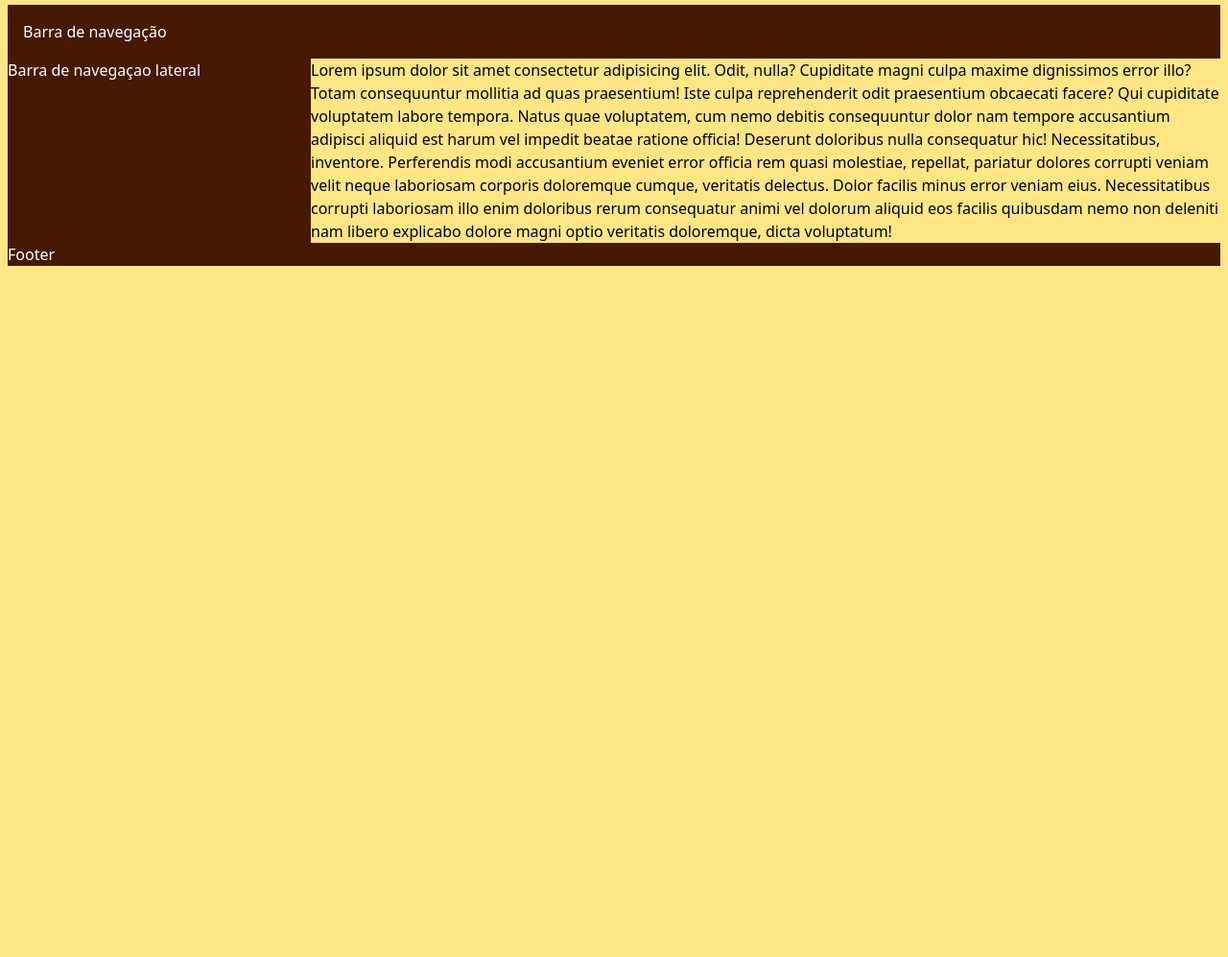
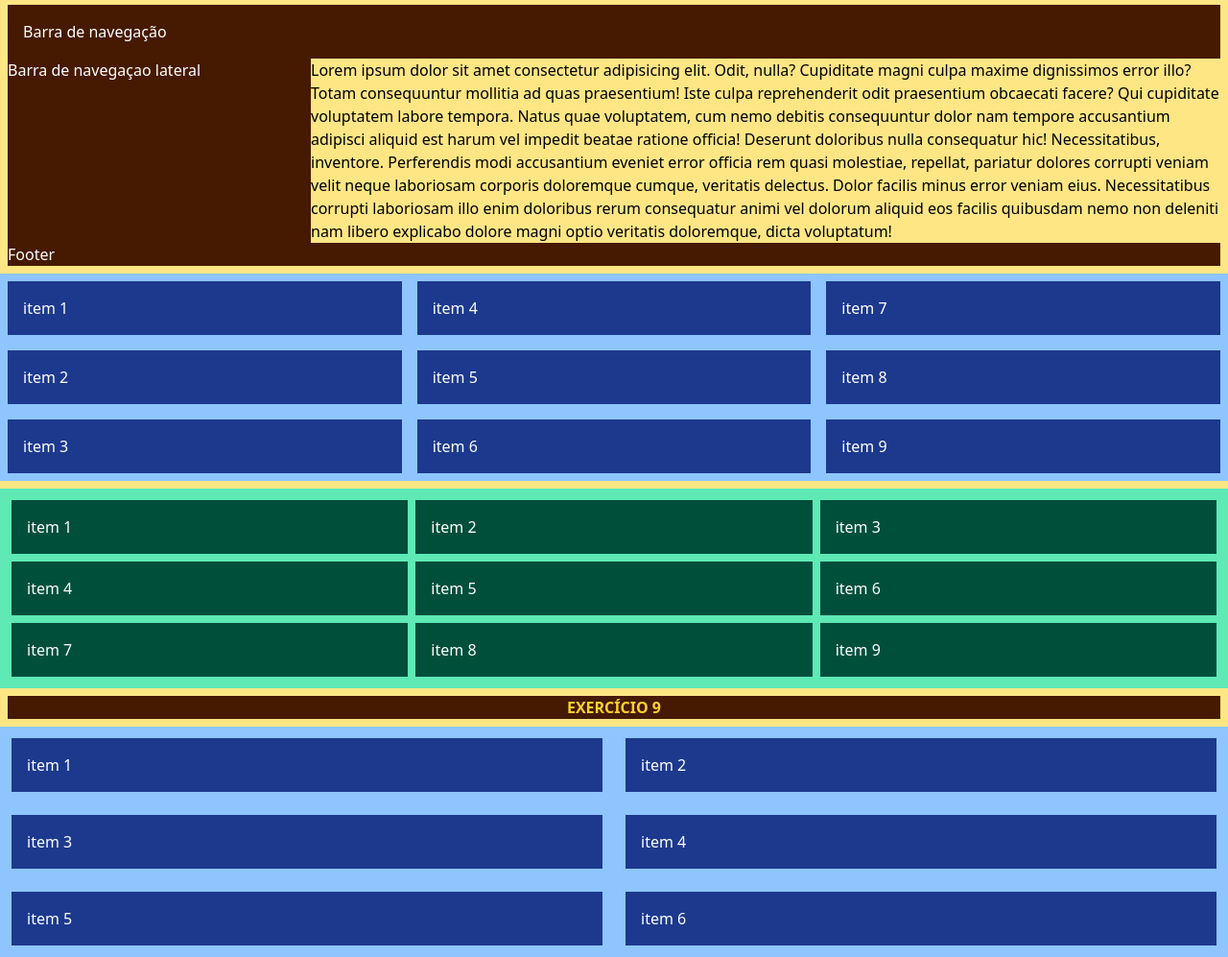
Before and after one commit to marcosalvesjr/tailwindcss-do-basico-ao-avancado, a website: page 5_GRID/src/index.html in a window 1280 px wide. Shown: the part 799-1796 px from the top of the page at 96% size. Before the commit the page ends 1084 px from the top, so only its background shows below. Drawn offline with Linux system fonts and the light colour scheme.

Commit message:
exercicio 9

```diff
--- a/5_GRID/src/index.html
+++ b/5_GRID/src/index.html
@@ -94,6 +94,7 @@
     <h1 class="m-2 bg-amber-950 text-amber-300 text-center font-bold">
       EXERCÍCIO 8
     </h1>
+    <!--EXERCÍCIO 8-->
     <div class="grid grid-cols-4 m-2">
       <div class="col-span-4 bg-amber-950 text-white p-4">
         <p>Barra de navegação</p>
@@ -123,5 +124,44 @@
         <p>Footer</p>
       </div>
     </div>
+
+    <div class="grid grid-rows-3 grid-flow-col bg-blue-300">
+      <div class="p-4 m-2 bg-blue-900 text-white">item 1</div>
+      <div class="p-4 m-2 bg-blue-900 text-white">item 2</div>
+      <div class="p-4 m-2 bg-blue-900 text-white">item 3</div>
+      <div class="p-4 m-2 bg-blue-900 text-white">item 4</div>
+      <div class="p-4 m-2 bg-blue-900 text-white">item 5</div>
+      <div class="p-4 m-2 bg-blue-900 text-white">item 6</div>
+      <div class="p-4 m-2 bg-blue-900 text-white">item 7</div>
+      <div class="p-4 m-2 bg-blue-900 text-white">item 8</div>
+      <div class="p-4 m-2 bg-blue-900 text-white">item 9</div>
+    </div>
   </body>
+
+  <!--GRID COM GAP-->
+
+  <div class="grid grid-cols-3 bg-emerald-300 mt-2 gap-2 p-3">
+    <div class="p-4 bg-emerald-900 text-white">item 1</div>
+    <div class="p-4 bg-emerald-900 text-white">item 2</div>
+    <div class="p-4 bg-emerald-900 text-white">item 3</div>
+    <div class="p-4 bg-emerald-900 text-white">item 4</div>
+    <div class="p-4 bg-emerald-900 text-white">item 5</div>
+    <div class="p-4 bg-emerald-900 text-white">item 6</div>
+    <div class="p-4 bg-emerald-900 text-white">item 7</div>
+    <div class="p-4 bg-emerald-900 text-white">item 8</div>
+    <div class="p-4 bg-emerald-900 text-white">item 9</div>
+  </div>
+
+  <h1 class="m-2 bg-amber-950 text-amber-300 text-center font-bold">
+    EXERCÍCIO 9
+  </h1>
+
+  <div class="grid grid-cols-2 bg-blue-300 gap-6 p-3">
+    <div class="p-4 bg-blue-900 text-white">item 1</div>
+    <div class="p-4 bg-blue-900 text-white">item 2</div>
+    <div class="p-4 bg-blue-900 text-white">item 3</div>
+    <div class="p-4 bg-blue-900 text-white">item 4</div>
+    <div class="p-4 bg-blue-900 text-white">item 5</div>
+    <div class="p-4 bg-blue-900 text-white">item 6</div>
+  </div>
 </html>
```
Also changed, not shown: 5_GRID/src/output.css.
